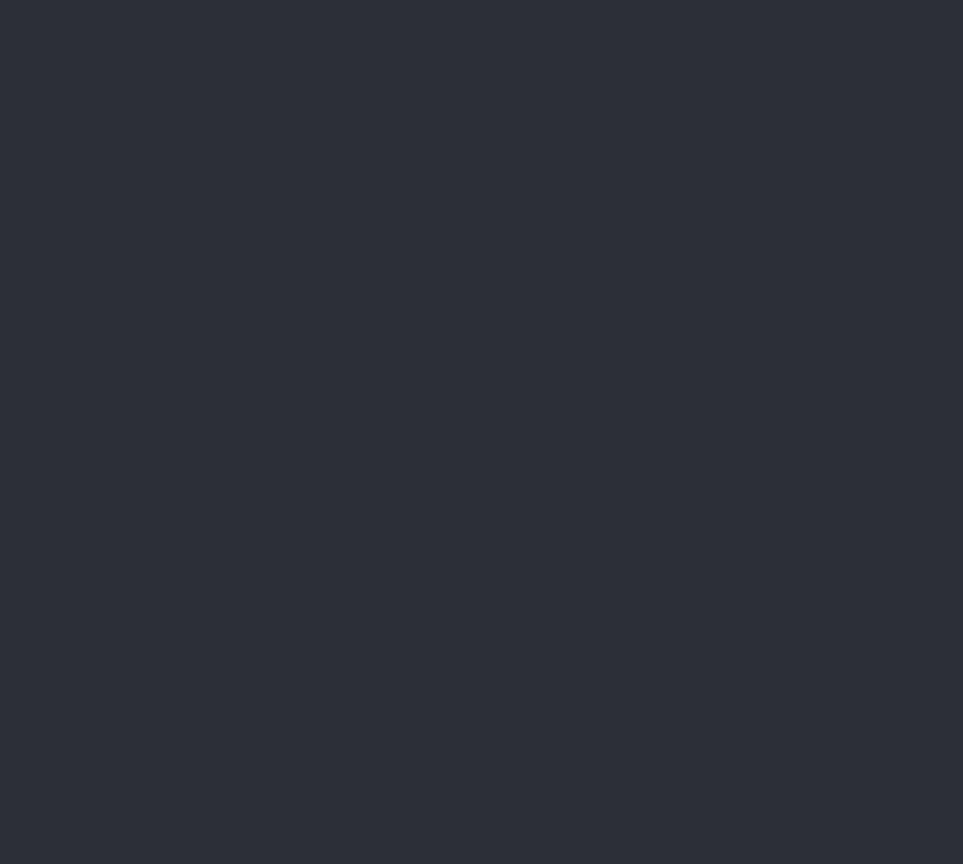
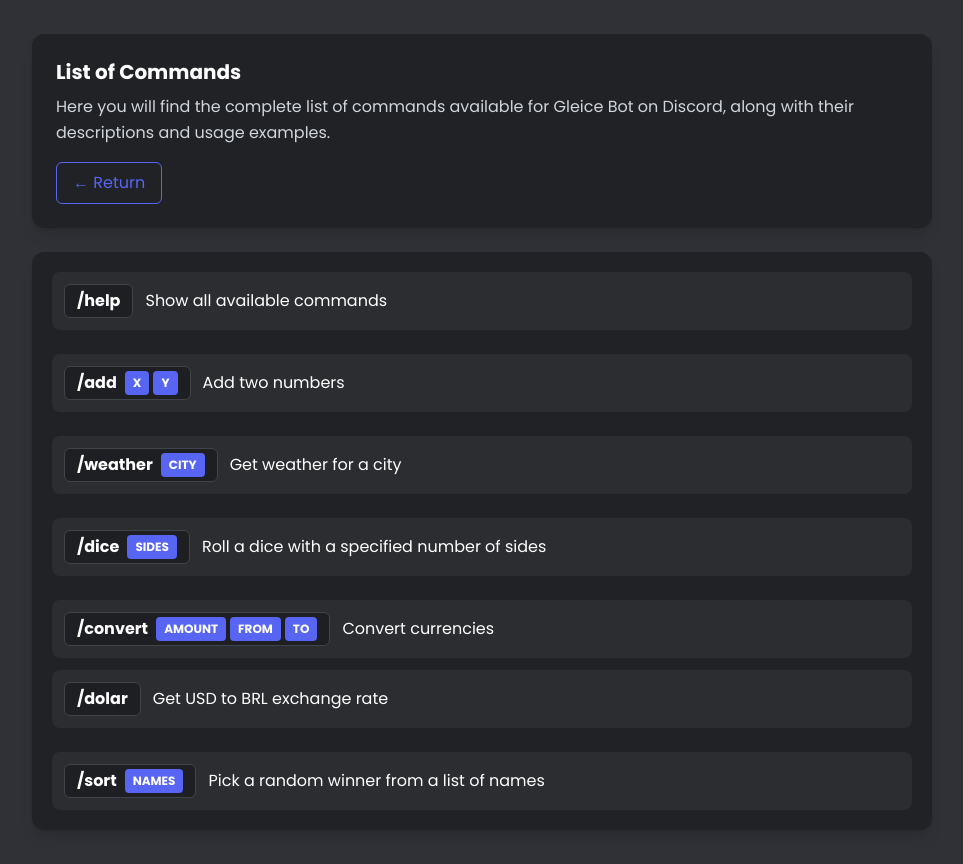
Before and after one commit to KaBarbi/discord-bot-web, a React (Vite) app: page /commands in a window 1280 px wide. Before the commit this address had no page. Shown: the whole page, without its empty margins (158-1121 px from the left). Before the commit the page ends 800 px from the top, so only its background shows below. Built offline with nearby package versions, Linux system fonts and the light colour scheme.

Commit message:
[feat]: commands page

```diff
--- a/src/App.tsx
+++ b/src/App.tsx
@@ -1,13 +1,13 @@
 import { Routes, Route } from 'react-router-dom'
 import Home from './pages/home'
 
-// import Commands from './pages/Commands'
+import CommandsPage from './pages/commands'
 
 const App = () => {
   return (
     <Routes>
       <Route path="/" element={<Home />} />
-      {/* <Route path="/commands" element={<Commands />} /> */}
+      <Route path="/commands" element={<CommandsPage />} />
     </Routes>
   )
 }
--- a/src/pages/commands.tsx
+++ b/src/pages/commands.tsx
@@ -0,0 +1,137 @@
+type Command = {
+  command: string
+  description: string
+  args: string[]
+}
+
+type Category = {
+  commands: Command[]
+}
+
+const categories: Category[] = [
+  {
+    commands: [
+      {
+        command: '/help',
+        description: 'Show all available commands',
+        args: [],
+      },
+    ],
+  },
+  {
+    commands: [
+      {
+        command: '/add',
+        description: 'Add two numbers',
+        args: ['x', 'y'],
+      },
+    ],
+  },
+  {
+    commands: [
+      {
+        command: '/weather',
+        description: 'Get weather for a city',
+        args: ['city'],
+      },
+    ],
+  },
+  {
+    commands: [
+      {
+        command: '/dice',
+        description: 'Roll a dice with a specified number of sides',
+        args: ['sides'],
+      },
+    ],
+  },
+  {
+    commands: [
+      {
+        command: '/convert',
+        description: 'Convert currencies',
+        args: ['amount', 'from', 'to'],
+      },
+      {
+        command: '/dolar',
+        description: 'Get USD to BRL exchange rate',
+        args: [],
+      },
+    ],
+  },
+  {
+    commands: [
+      {
+        command: '/sort',
+        description: 'Pick a random winner from a list of names',
+        args: ['names'],
+      },
+    ],
+  },
+]
+
+function Commands() {
+  return (
+    <div className="w-screen min-h-screen flex justify-center items-start p-6">
+      <div className="w-full max-w-225 flex flex-col gap-6">
+        {/* CARD RETURN */}
+        <div className="bg-[#202225] rounded-xl p-6 shadow-lg">
+          <h1 className="text-white text-xl font-bold mb-2">
+            List of Commands
+          </h1>
+
+          <p className="text-gray-300 text-md mb-4 leading-relaxed">
+            Here you will find the complete list of commands available for
+            Gleice Bot on Discord, along with their descriptions and usage
+            examples.
+          </p>
+
+          <button className="flex items-center gap-2 border border-[#5865f2] text-[#5865f2] px-4 py-2 rounded-md hover:bg-[#5865f2]/10 transition">
+            ← Return
+          </button>
+        </div>
+
+        {/* CONTAINER */}
+        <div className="w-full bg-[#202225] rounded-xl p-5 shadow-lg">
+          {categories.map((category, index) => (
+            <div key={index} className="mb-6 last:mb-0">
+              <div className="flex flex-col gap-3">
+                {category.commands.map((cmd, i) => (
+                  <div
+                    key={i}
+                    className="flex items-center bg-[#2b2d31] rounded-lg p-3 text-white"
+                  >
+                    {/* Command Box */}
+                    <div className="flex gap-2 bg-[#1e1f22] border border-[#40444b] px-3 py-1 rounded-md font-bold mr-3 whitespace-nowrap">
+                      {cmd.command}
+
+                      {cmd.args.length > 0 && (
+                        <div className="flex gap-1 flex-wrap">
+                          {cmd.args.map((arg, idx) => (
+                            <span
+                              key={idx}
+                              className="bg-[#5865f2] content-center text-white px-2 py-0.5 rounded text-xs uppercase"
+                            >
+                              {arg}
+                            </span>
+                          ))}
+                        </div>
+                      )}
+                    </div>
+
+                    {/* Description */}
+                    <div className="flex flex-col">
+                      <span>{cmd.description}</span>
+                    </div>
+                  </div>
+                ))}
+              </div>
+            </div>
+          ))}
+        </div>
+      </div>
+    </div>
+  )
+}
+
+export default Commands
--- a/src/pages/home.tsx
+++ b/src/pages/home.tsx
@@ -34,7 +34,7 @@ const Home = () => {
 
       {/* Card contato */}
       <div className="w-full max-w-225 bg-[#202225] rounded-xl p-6 shadow-lg">
-        <h3 className="text-lg font-semibold text-white mb-3">Contact Me</h3>
+        <h3 className="text-xl font-semibold text-white mb-3">Contact Me</h3>
 
         <p className="text-lg text-[#b9bbbe] mb-5 leading-relaxed">
           Feel free to try and help me improve this project. For questions,
```
